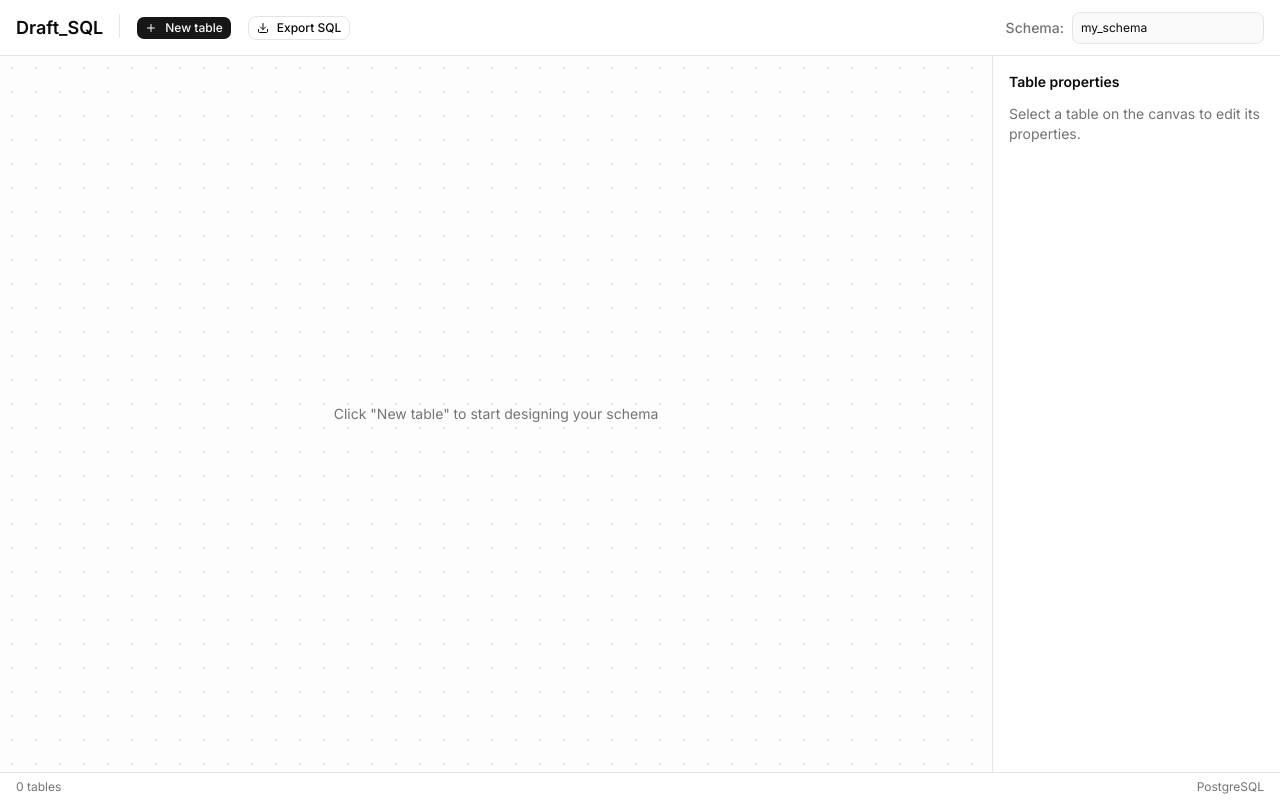
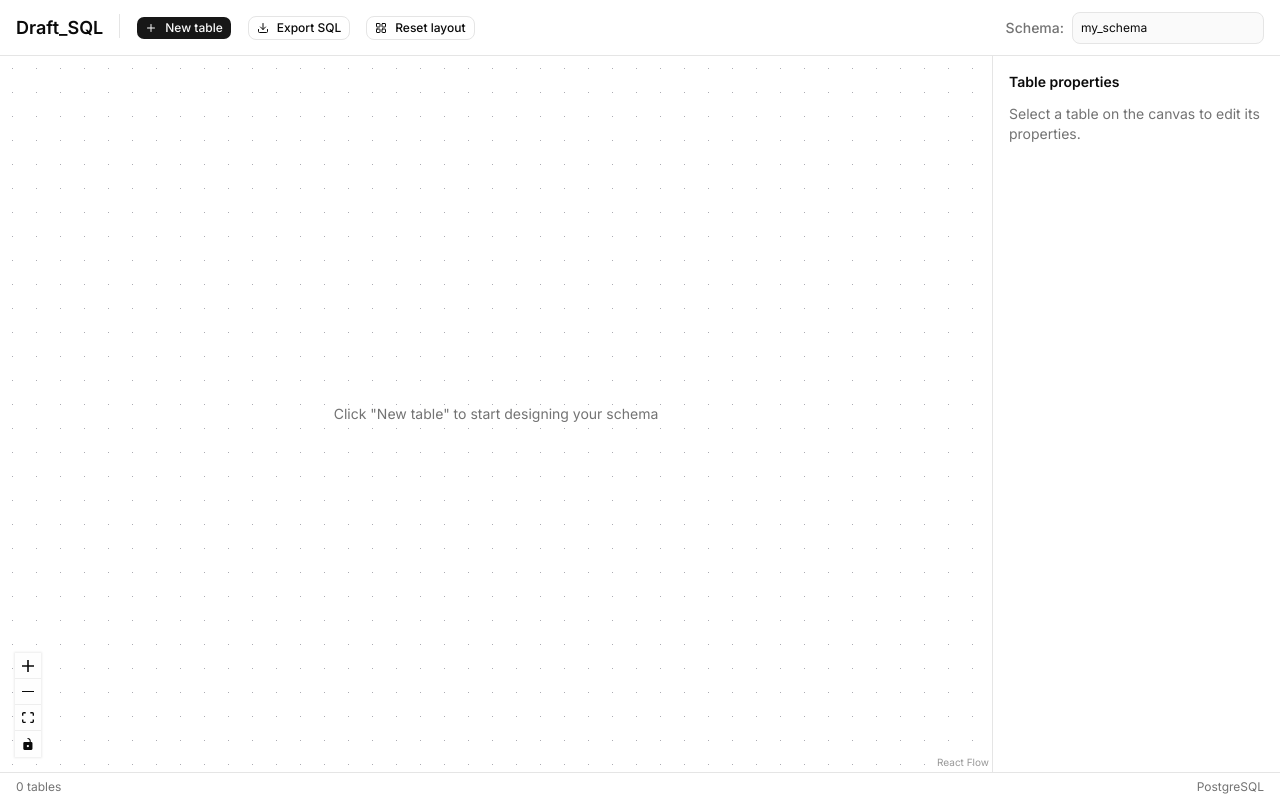
Before and after one commit to Mathzecatt/draft-sql, a Next.js app: page / in a window 1280 px wide. Built offline with nearby package versions, Linux system fonts and the light colour scheme.

Commit message:
Install React Flow and add Reset layout button

```diff
--- a/app/page.tsx
+++ b/app/page.tsx
@@ -1,45 +1,83 @@
 "use client";
 
-import { useState } from "react";
+import { useCallback } from "react";
 import { Button } from "@/components/ui/button";
 import { Input } from "@/components/ui/input";
 import { Label } from "@/components/ui/label";
 import { Separator } from "@/components/ui/separator";
-import { Plus, Download } from "lucide-react";
+import { Plus, Download, LayoutGrid } from "lucide-react";
+import {
+  ReactFlow,
+  useNodesState,
+  useEdgesState,
+  Background,
+  Controls,
+  BackgroundVariant,
+  type Node,
+  type NodeProps,
+  type NodeTypes,
+} from "@xyflow/react";
+import "@xyflow/react/dist/style.css";
 
-type Column = {
-  id: string;
+type TableNodeData = {
   name: string;
-  type: string;
+  columns: { id: string; name: string; type: string }[];
 };
 
-type Table = {
-  id: string;
-  name: string;
-  x: number;
-  y: number;
-  columns: Column[];
-};
+type TableNodeType = Node<TableNodeData, "table">;
+
+// Custom node component — renders one table card on the canvas
+function TableNode({ data }: NodeProps<TableNodeType>) {
+  return (
+    <div className="w-48 rounded-lg border bg-card shadow-sm">
+      <div className="rounded-t-lg bg-primary px-3 py-2">
+        <span className="text-sm font-semibold text-primary-foreground">
+          {data.name}
+        </span>
+      </div>
+      <div className="px-3 py-2">
+        <p className="text-xs text-muted-foreground">No columns yet.</p>
+      </div>
+    </div>
+  );
+}
+
+// defined outside the component so React Flow doesn't re-register node types on every render
+const nodeTypes: NodeTypes = { table: TableNode };
 
 export default function Home() {
-  const [tables, setTables] = useState<Table[]>([]);
+  const [nodes, setNodes, onNodesChange] = useNodesState<TableNodeType>([]);
+  const [edges, , onEdgesChange] = useEdgesState([]);
 
-  function addTable() {
-    setTables((prev) => {
+  const resetLayout = useCallback(() => {
+    setNodes((prev) =>
+      prev.map((node, idx) => ({
+        ...node,
+        position: {
+          x: 80 + (idx % 4) * 220,
+          y: 80 + Math.floor(idx / 4) * 180,
+        },
+      }))
+    );
+  }, [setNodes]);
+
+  const addTable = useCallback(() => {
+    setNodes((prev) => {
       const idx = prev.length;
       return [
         ...prev,
         {
           id: crypto.randomUUID(),
-          name: `table_${idx + 1}`,
-          // stagger new tables in a 4-column grid so they don't pile up
-          x: 80 + (idx % 4) * 220,
-          y: 80 + Math.floor(idx / 4) * 180,
-          columns: [],
+          type: "table" as const,
+          position: {
+            x: 80 + (idx % 4) * 220,
+            y: 80 + Math.floor(idx / 4) * 180,
+          },
+          data: { name: `table_${idx + 1}`, columns: [] },
         },
       ];
     });
-  }
+  }, [setNodes]);
 
   return (
     <main className="flex h-screen flex-col bg-background text-foreground">
@@ -55,6 +93,10 @@ export default function Home() {
           <Button size="sm" variant="outline">
             <Download className="mr-1 h-4 w-4" />
             Export SQL
+          </Button>
+          <Button size="sm" variant="outline" onClick={resetLayout}>
+            <LayoutGrid className="mr-1 h-4 w-4" />
+            Reset layout
           </Button>
         </div>
         <div className="flex items-center gap-2">
@@ -74,33 +116,26 @@ export default function Home() {
 
       {/* MAIN AREA: canvas + sidebar */}
       <div className="flex flex-1 overflow-hidden">
-        {/* CANVAS */}
-        <section className="relative flex-1 overflow-auto bg-muted/20 bg-[radial-gradient(circle,var(--border)_1px,transparent_1px)] bg-size-[24px_24px]">
-          {tables.length === 0 ? (
-            <div className="flex h-full items-center justify-center">
+        {/* CANVAS — ReactFlow fills 100% of this section via its own internal styles */}
+        <section className="relative flex-1">
+          <ReactFlow
+            nodes={nodes}
+            edges={edges}
+            onNodesChange={onNodesChange}
+            onEdgesChange={onEdgesChange}
+            nodeTypes={nodeTypes}
+          >
+            <Background variant={BackgroundVariant.Dots} gap={24} />
+            <Controls />
+          </ReactFlow>
+
+          {/* empty-state overlay — pointer-events-none so it doesn't block canvas interaction */}
+          {nodes.length === 0 && (
+            <div className="pointer-events-none absolute inset-0 flex items-center justify-center">
               <p className="text-sm text-muted-foreground">
                 Click &quot;New table&quot; to start designing your schema
               </p>
             </div>
-          ) : (
-            tables.map((table) => (
-              <div
-                key={table.id}
-                style={{ left: table.x, top: table.y }}
-                className="absolute w-48 rounded-lg border bg-card shadow-sm"
-              >
-                <div className="rounded-t-lg bg-primary px-3 py-2">
-                  <span className="text-sm font-semibold text-primary-foreground">
-                    {table.name}
-                  </span>
-                </div>
-                <div className="px-3 py-2">
-                  <p className="text-xs text-muted-foreground">
-                    No columns yet.
-                  </p>
-                </div>
-              </div>
-            ))
           )}
         </section>
 
@@ -116,7 +151,7 @@ export default function Home() {
       {/* STATUS BAR */}
       <footer className="flex h-7 items-center justify-between border-t px-4 text-xs text-muted-foreground">
         <span>
-          {tables.length} {tables.length === 1 ? "table" : "tables"}
+          {nodes.length} {nodes.length === 1 ? "table" : "tables"}
         </span>
         <span>PostgreSQL</span>
       </footer>
--- a/package.json
+++ b/package.json
@@ -11,6 +11,7 @@
   "dependencies": {
     "@hugeicons/core-free-icons": "^4.1.1",
     "@hugeicons/react": "^1.1.6",
+    "@xyflow/react": "^12.10.2",
     "class-variance-authority": "^0.7.1",
     "clsx": "^2.1.1",
     "lucide-react": "^1.11.0",
```
Also changed, not shown: 1 other file (tests, documents, lock files or other folders).
